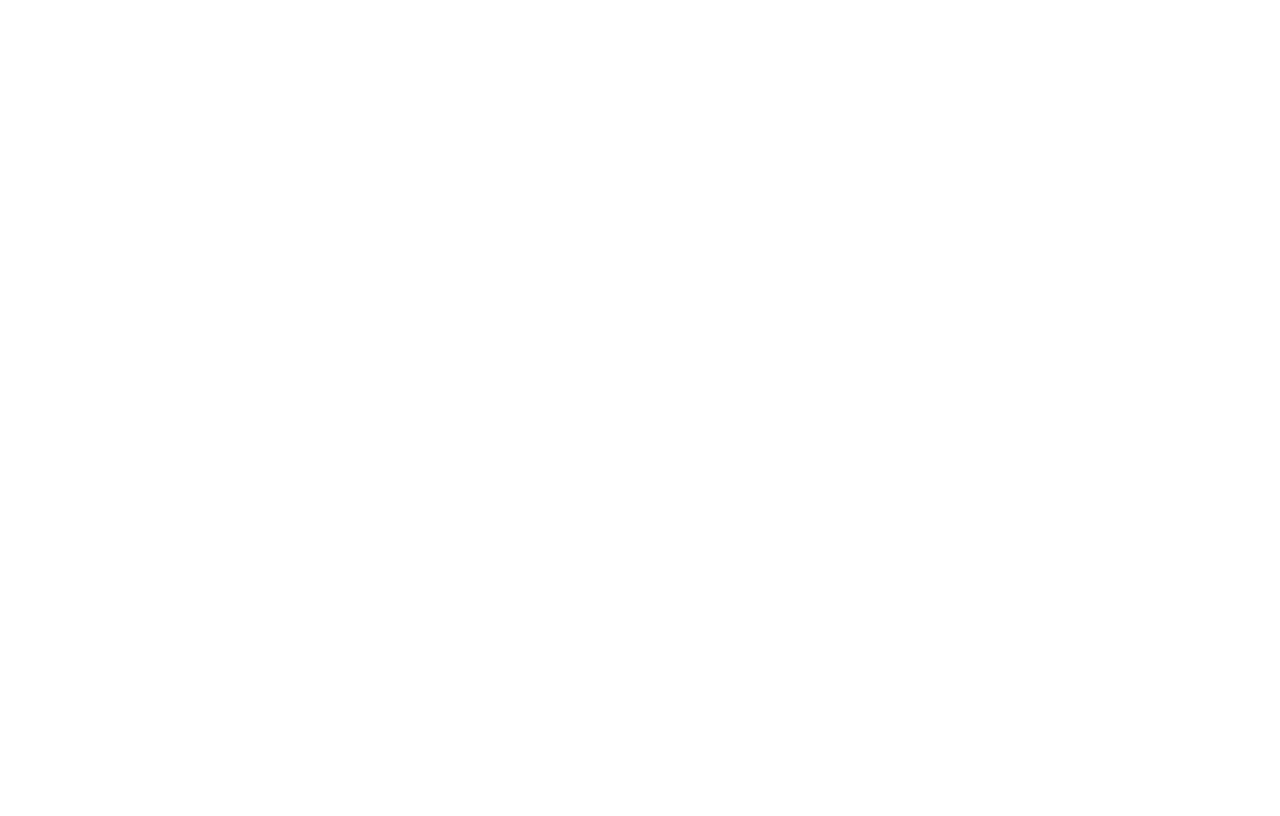
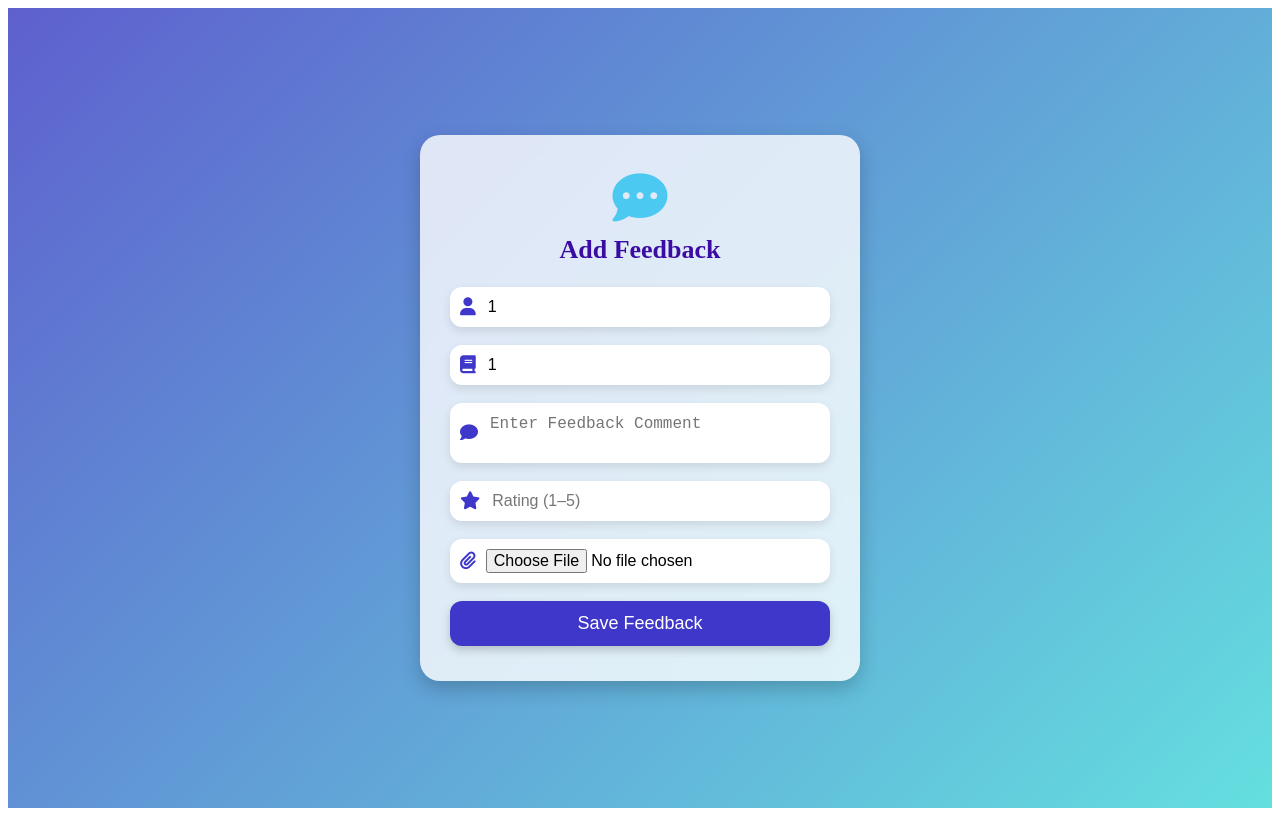
Before and after one commit to bintariq29/cfms_frontend, an Angular app: page /add_feedback/1/1/1/1 in a window 1280 px wide. Before the commit this address led to /. Built offline with nearby package versions, Linux system fonts and the light colour scheme.

Commit message:
add feed back feature completed

```diff
--- a/src/app/app.routes.ts
+++ b/src/app/app.routes.ts
@@ -52,7 +52,7 @@ export const routes: Routes = [
         component: EditCourse
     },
     {
-        path: "add_feedback/:course/:instructor",
+        path: "add_feedback/:course/:instructor/:course_id/:student_name",
         component: AddFeedback
     }
 ];
--- a/src/app/pages/student_pages/add-feedback/add-feedback.ts
+++ b/src/app/pages/student_pages/add-feedback/add-feedback.ts
@@ -1,3 +1,4 @@
+import { HttpClient } from '@angular/common/http';
 import { Component, inject, OnInit } from '@angular/core';
 import { FormsModule } from '@angular/forms';
 import { ActivatedRoute, Router } from '@angular/router';
@@ -12,22 +13,76 @@ export class AddFeedback implements OnInit {
   constructor(private route: ActivatedRoute) { }
   instructorName = "";
   courseName = "";
+  //
+  courseId = 0;
+
+  studentName = "";
   router = inject(Router);
+  http = inject(HttpClient);
   ngOnInit(): void {
     this.courseName = String(this.route.snapshot.paramMap.get('course'));
 
     this.instructorName = String(this.route.snapshot.paramMap.get('instructor'));
+    this.studentName = String(this.route.snapshot.paramMap.get('student_name'));
+
+    this.courseId = Number(this.route.snapshot.paramMap.get('course_id'));
   }
   comment = "";
   rating: number | null = null;
   attachment: File | null = null;
+  attachmentBase64: string | null = null;
 
   onFileSelect(event: any) {
     this.attachment = event.target.files[0];
+
+    if (this.attachment) {
+      const reader = new FileReader();
+
+      reader.onload = () => {
+        const result = reader.result as string;
+        // FileReader ka result by default Base64 string (with prefix)
+        // "data:application/pdf;base64,JVBERi0xLjQK..."
+        this.attachmentBase64 = result.split(',')[1]; // remove prefix
+      };
+
+      reader.readAsDataURL(this.attachment);
+    }
   }
 
+
   onSaveFeedback() {
-    alert("Feedback Saved!");
+    if (!this.attachmentBase64) {
+      alert("Please select a file first!");
+      return;
+    }
+
+    const newFeedback = {
+      studentName: this.studentName,
+      instructorName: this.instructorName,
+      courseId: this.courseId,
+      courseName: this.courseName,
+      comment: this.comment,
+      rating: this.rating,
+      attachment: this.attachmentBase64 // JSON me number array
+    };
+
+    // POST JSON to backend
+    this.http.post('https://localhost:7212/AddFeedback', newFeedback, {
+      headers: { 'Content-Type': 'application/json' }
+    })
+      .subscribe({
+        next: (res) => {
+          alert("Feedback added successfully!");
+          console.log(res);
+          this.router.navigateByUrl("/student_home");
+        },
+        error: (err) => {
+          console.error(err);
+          alert("Error adding feedback");
+        }
+      });
   }
 
+
+
 }
--- a/src/app/pages/student_pages/student-home/student-home.ts
+++ b/src/app/pages/student_pages/student-home/student-home.ts
@@ -41,7 +41,7 @@ export class StudentHome implements OnInit {
   }
 
   addFeedBack(course: Course) {
-    this.router.navigate(["/add_feedback", course.courseName, course.instructorName]);
+    this.router.navigate(["/add_feedback", course.courseName, course.instructorName, course.id, this.studentName]);
   }
 
 
```
